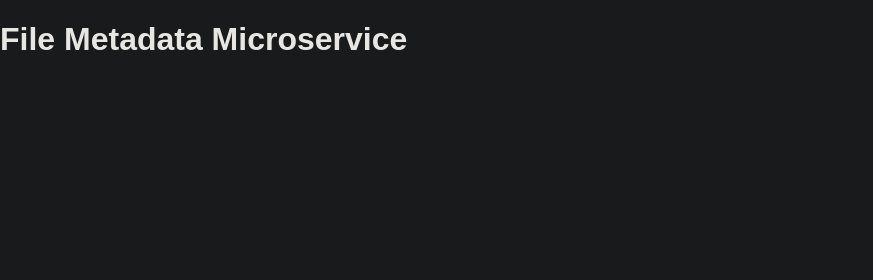
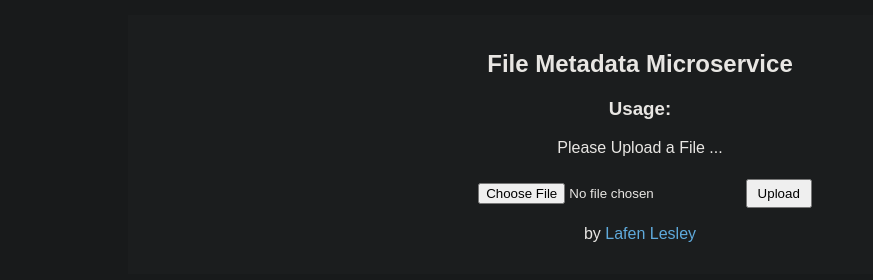
Before and after one commit to Lesleytech/microservices, a website: page views/file-metadata-microservice.html in a window 1280 px wide. Shown: the whole page, without its empty margins (0-873 px from the left). Drawn offline with Linux system fonts and the light colour scheme; files that its build step writes are made by us from their sources.

Commit message:
Add multer package

```diff
--- a/package.json
+++ b/package.json
@@ -17,6 +17,7 @@
     "express": "^4.17.1",
     "mongodb": "^3.6.3",
     "mongoose": "^5.10.13",
+    "multer": "^1.4.2",
     "validator": "^13.1.17"
   },
   "devDependencies": {
--- a/views/file-metadata-microservice.html
+++ b/views/file-metadata-microservice.html
@@ -9,7 +9,28 @@
 </head>
 
 <body>
-    <h1>File Metadata Microservice</h1>
+    <main>
+        <div>
+            <h2>File Metadata Microservice</h2>
+            <h3>Usage:</h3>
+            <p>
+                Please Upload a File ...
+            </p>
+            <div class="view">
+                <h4 id="output"></h4>
+                <form enctype="multipart/form-data" method="POST" action="file-metadata-microservice/api/fileanalyse">
+                    <input id="inputfield" type="file" name="upfile">
+                    <input id="button" type="submit" value="Upload">
+                </form>
+            </div>
+        </div>
+        <div>
+            <p>
+                by
+                <a href="http://github.com/lesleytech">Lafen Lesley</a>
+            </p>
+        </div>
+    </main>
 </body>
 
 </html>
```
Also changed, not shown: routes/file-metadata-microservice.js (+9 -0 lines), views/exercise-tracker.html (+1 -1 lines), 1 other file.
